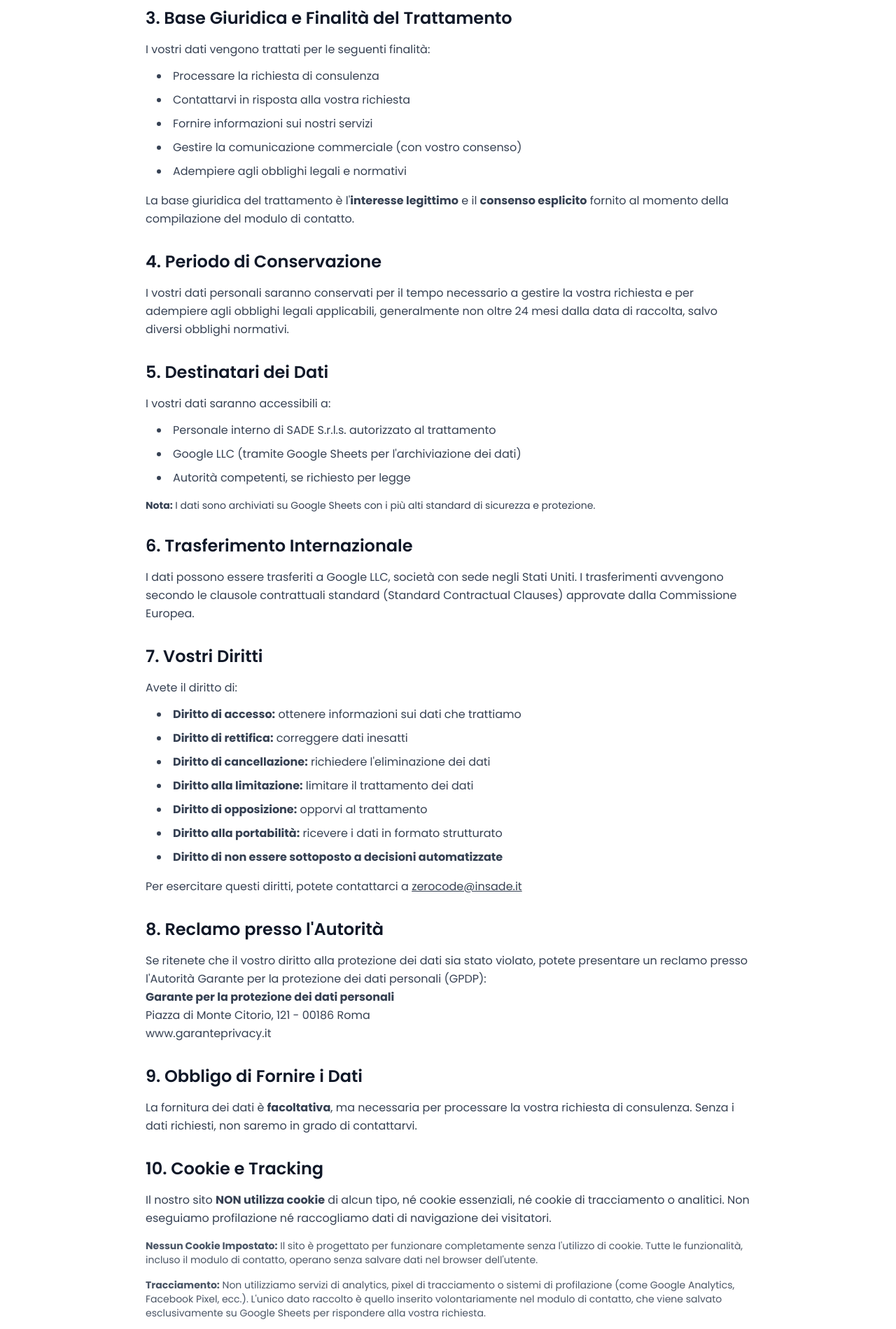
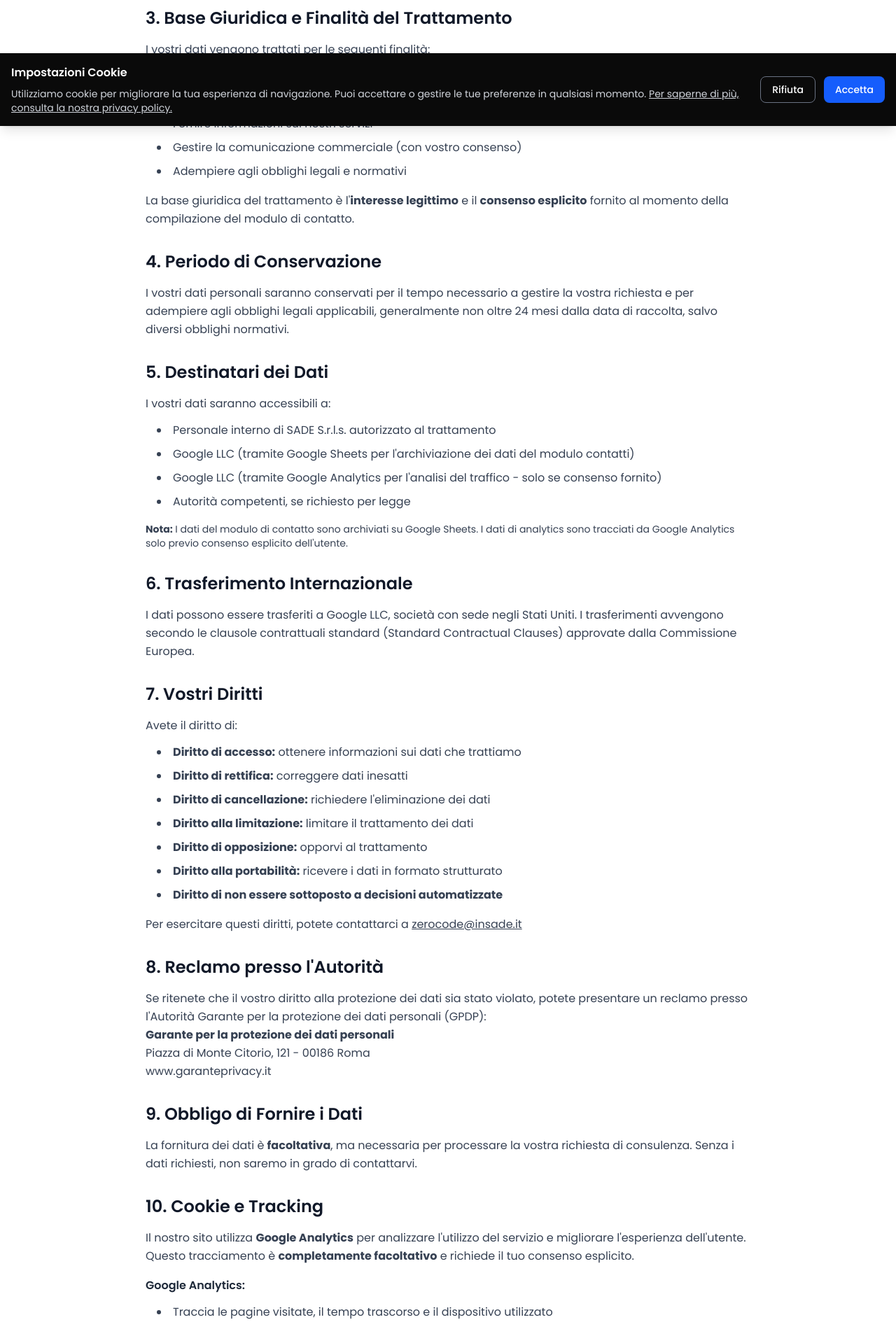
Before and after one commit to PattiChiari/ZeroCode, a Next.js app: page /privacy in a window 1280 px wide. Shown: the part 620-2519 px from the top of the page at 70% size. Built offline with nearby package versions, Linux system fonts and the light colour scheme.

Commit message:
Add analytics

```diff
--- /dev/null
+++ b/app/components/CookieConsent.tsx
@@ -0,0 +1,104 @@
+'use client';
+
+import {useEffect, useState} from 'react';
+import Script from 'next/script';
+import Link from 'next/link';
+
+export default function CookieConsent() {
+    const [showBanner, setShowBanner] = useState(false);
+    const [hasConsent, setHasConsent] = useState(false);
+    const [mounted, setMounted] = useState(false);
+
+    useEffect(() => {
+        setMounted(true);
+        // Controlla se l'utente ha già dato il consenso
+        const consent = localStorage.getItem('cookieConsent');
+        if (consent) {
+            setHasConsent(true);
+        } else {
+            setShowBanner(true);
+        }
+    }, []);
+
+    const handleAccept = () => {
+        localStorage.setItem('cookieConsent', 'accepted');
+        setHasConsent(true);
+        setShowBanner(false);
+    };
+
+    const handleReject = () => {
+        localStorage.setItem('cookieConsent', 'rejected');
+        setShowBanner(false);
+    };
+
+    if (!mounted) return null;
+
+    return (
+        <>
+            {/* Google Analytics - caricato solo se consenso accettato */}
+            {hasConsent && (
+                <>
+                    <Script
+                        src="https://www.googletagmanager.com/gtag/js?id=G-L27T39TLLB"
+                        strategy="afterInteractive"
+                    />
+                    <Script
+                        id="google-analytics"
+                        strategy="afterInteractive"
+                        dangerouslySetInnerHTML={{
+                            __html: `
+                              window.dataLayer = window.dataLayer || [];
+                              function gtag(){dataLayer.push(arguments);}
+                              gtag('js', new Date());
+                              gtag('config', 'G-L27T39TLLB');
+                            `,
+                        }}
+                    />
+                </>
+            )}
+
+            {/* Banner Cookie Consent */}
+            {showBanner && (
+                <div
+                    className="fixed bottom-0 left-0 right-0 bg-[#0a0a0a] text-white p-4 shadow-lg z-50"
+                    role="dialog"
+                    aria-labelledby="cookie-title"
+                    aria-describedby="cookie-description"
+                >
+                    <div
+                        className="max-w-7xl mx-auto flex flex-col md:flex-row md:items-center md:justify-between gap-4">
+                        <div className="flex-1">
+                            <h2 id="cookie-title" className="font-semibold mb-2">
+                                Impostazioni Cookie
+                            </h2>
+                            <p id="cookie-description" className="text-sm text-gray-300">
+                                Utilizziamo cookie per migliorare la tua esperienza di navigazione. Puoi accettare o
+                                gestire le tue preferenze in qualsiasi momento.{' '}
+                                <Link href="/privacy" className="underline hover:text-gray-100">
+                                    Per saperne di più, consulta la nostra
+                                    privacy policy.
+                                </Link>
+                            </p>
+                        </div>
+                        <div className="flex gap-3 shrink-0">
+                            <button
+                                onClick={handleReject}
+                                className="px-4 py-2 text-sm font-medium rounded-lg border border-gray-500 hover:bg-gray-800 transition-colors"
+                                aria-label="Rifiuta i cookie analitici"
+                            >
+                                Rifiuta
+                            </button>
+                            <button
+                                onClick={handleAccept}
+                                className="px-4 py-2 text-sm font-medium bg-blue-600 rounded-lg hover:bg-blue-700 transition-colors"
+                                aria-label="Accetta i cookie analitici"
+                            >
+                                Accetta
+                            </button>
+                        </div>
+                    </div>
+                </div>
+            )}
+        </>
+    );
+}
--- a/app/layout.tsx
+++ b/app/layout.tsx
@@ -1,6 +1,7 @@
 import type {Metadata} from "next";
 import {Poppins} from "next/font/google";
 import "./globals.css";
+import CookieConsent from "./components/CookieConsent";
 
 const poppins = Poppins({
     variable: "--font-poppins-sans",
@@ -55,6 +56,7 @@ export default function RootLayout({
             className={`${poppins.variable} antialiased`}
         >
         {children}
+        <CookieConsent />
         </body>
         </html>
     );
--- a/app/privacy/page.tsx
+++ b/app/privacy/page.tsx
@@ -81,12 +81,12 @@ export default function Privacy() {
                             <p className="mb-3">I vostri dati saranno accessibili a:</p>
                             <ul className="list-disc list-inside space-y-2 ml-4">
                                 <li>Personale interno di SADE S.r.l.s. autorizzato al trattamento</li>
-                                <li>Google LLC (tramite Google Sheets per l&apos;archiviazione dei dati)</li>
+                                <li>Google LLC (tramite Google Sheets per l&apos;archiviazione dei dati del modulo contatti)</li>
+                                <li>Google LLC (tramite Google Analytics per l&apos;analisi del traffico - solo se consenso fornito)</li>
                                 <li>Autorità competenti, se richiesto per legge</li>
                             </ul>
                             <p className="mt-4 text-sm">
-                                <strong>Nota:</strong> I dati sono archiviati su Google Sheets con i più alti standard
-                                di sicurezza e protezione.
+                                <strong>Nota:</strong> I dati del modulo di contatto sono archiviati su Google Sheets. I dati di analytics sono tracciati da Google Analytics solo previo consenso esplicito dell&apos;utente.
                             </p>
                         </div>
 
@@ -147,24 +147,23 @@ export default function Privacy() {
                         <div>
                             <h2 className="text-2xl font-semibold text-gray-900 mb-4">10. Cookie e Tracking</h2>
                             <p className="mb-4">
-                                Il nostro sito <strong>NON utilizza cookie</strong> di alcun tipo, né cookie essenziali,
-                                né cookie di tracciamento o analitici. Non eseguiamo profilazione né raccogliamo dati di
-                                navigazione dei visitatori.
+                                Il nostro sito utilizza <strong>Google Analytics</strong> per analizzare l'utilizzo del servizio e migliorare l'esperienza dell'utente. Questo tracciamento è <strong>completamente facoltativo</strong> e richiede il tuo consenso esplicito.
                             </p>
 
+                            <p className="mb-3 font-semibold text-gray-800">Google Analytics:</p>
+                            <ul className="list-disc list-inside space-y-2 ml-4 mb-4">
+                                <li>Traccia le pagine visitate, il tempo trascorso e il dispositivo utilizzato</li>
+                                <li>Non raccoglie dati personali identificativi senza consenso</li>
+                                <li>Viene caricato <strong>solo se accetti</strong> il banner di consenso</li>
+                                <li>Puoi rifiutare in qualsiasi momento tramite il banner cookie</li>
+                            </ul>
+
                             <p className="text-sm text-gray-600 mb-4">
-                                <strong>Nessun Cookie Impostato:</strong> Il sito è progettato per funzionare
-                                completamente senza l&apos;utilizzo di cookie. Tutte le funzionalità, incluso il modulo
-                                di contatto, operano senza salvare dati nel browser dell&apos;utente.
+                                <strong>Cookie di Analytics:</strong> Google Analytics utilizza cookie per tracciare le sessioni. Questi cookie sono impostati <strong>solo se hai dato il tuo consenso</strong>. Se rifiuti, non verranno impostati cookie di alcun tipo.
                             </p>
 
                             <p className="text-sm text-gray-600">
-                                <strong>Tracciamento:</strong> Non utilizziamo servizi di analytics, pixel di
-                                tracciamento
-                                o sistemi di profilazione (come Google Analytics, Facebook Pixel, ecc.). L&apos;unico
-                                dato
-                                raccolto è quello inserito volontariamente nel modulo di contatto, che viene salvato
-                                esclusivamente su Google Sheets per rispondere alla vostra richiesta.
+                                <strong>Tracciamento Condizionale:</strong> L'unico servizio di analytics utilizzato è Google Analytics, condizionato al consenso. Non utilizziamo altri servizi di tracciamento, pixel di retargeting o sistemi di profilazione pubblicitaria.
                             </p>
                         </div>
 
@@ -181,7 +180,7 @@ export default function Privacy() {
 
                         <div className="bg-blue-50 border border-blue-200 rounded-lg p-4">
                             <p className="text-sm text-blue-900">
-                                <strong>Ultimo aggiornamento:</strong> 18 Marzo 2026<br/>
+                                <strong>Ultimo aggiornamento:</strong> 8 Aprile 2026<br/>
                                 Questa informativa può essere aggiornata in qualsiasi momento senza preavviso.
                             </p>
                         </div>
```
Also changed, not shown: 1 other file (tests, documents, lock files or other folders).
